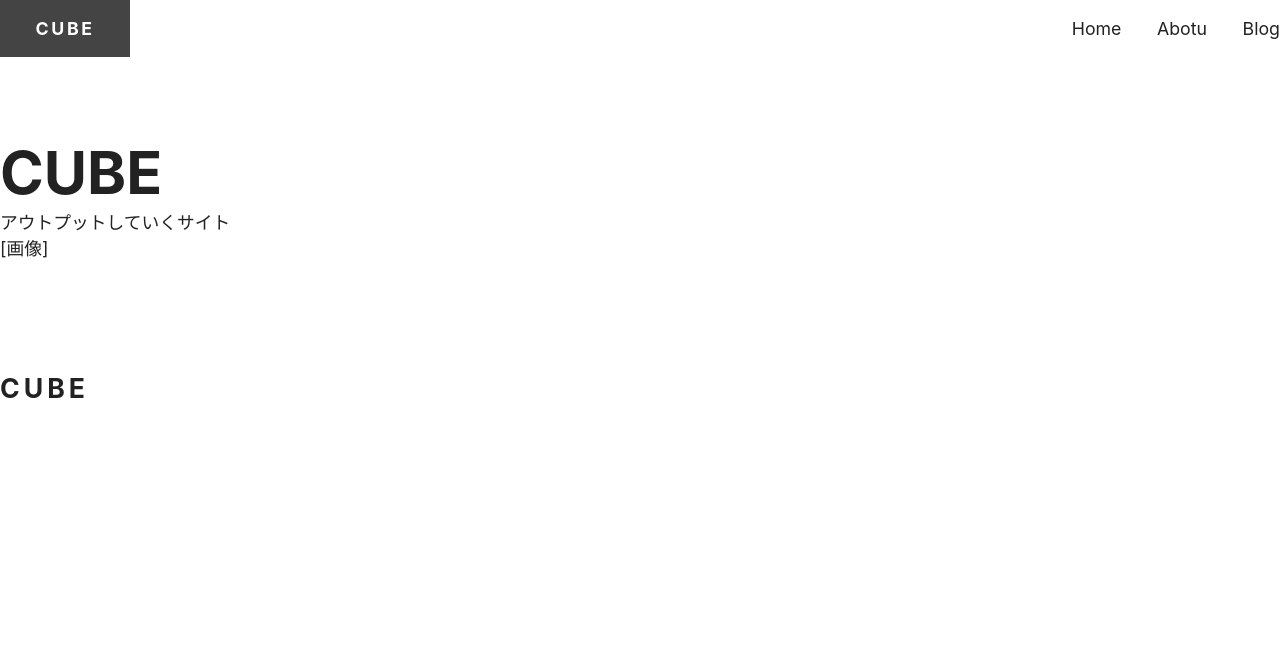
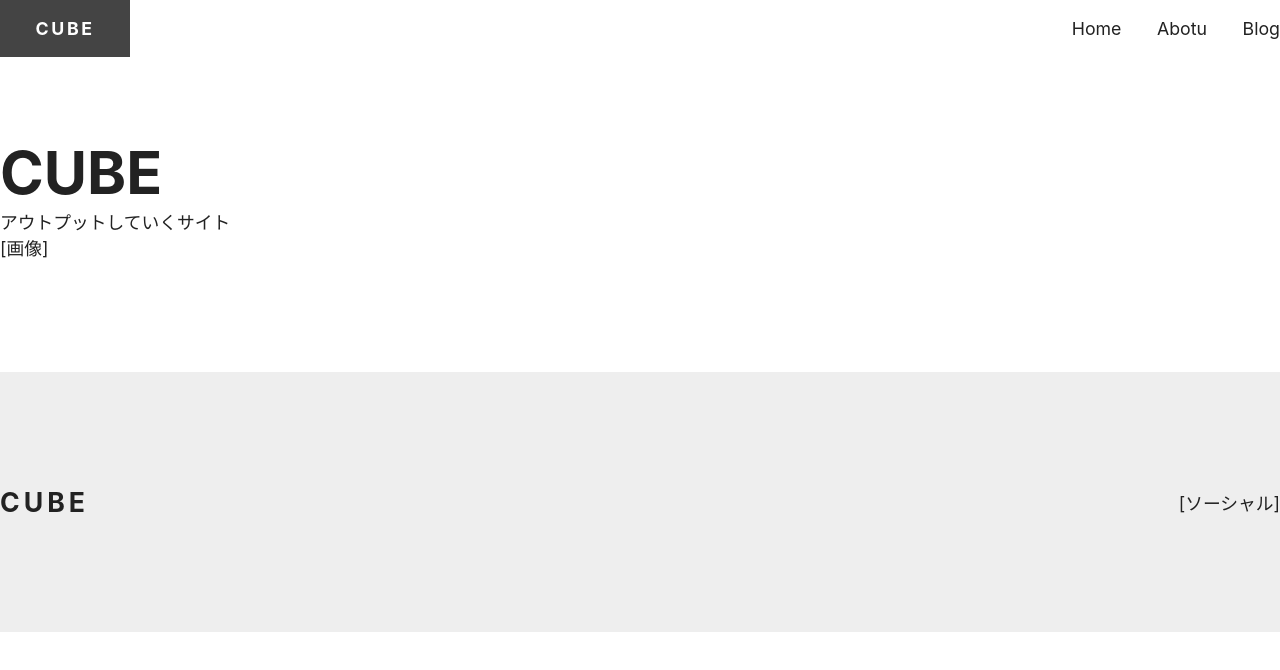
Before and after one commit to chameleon05119/blog, a Next.js app: page / in a window 1280 px wide. Shown: the top 670 px of the page. Built offline with nearby package versions, Linux system fonts and the light colour scheme.

Commit message:
フッターのスタイルを追加

```diff
--- a/components/footer.js
+++ b/components/footer.js
@@ -1,9 +1,13 @@
 import Logo from "@/components/logo";
+import style from "styles/footer.module.css";
 
 export default function Footer() {
   return (
-    <footer>
-      <Logo />
+    <footer className={style.wrapper}>
+      <div className={style.flexContainer}>
+        <Logo />
+        [ソーシャル]
+      </div>
     </footer>
   );
 }
--- /dev/null
+++ b/styles/footer.module.css
@@ -0,0 +1,9 @@
+.wrapper {
+  padding: var(--space-xl) 0;
+  background-color: var(--gray-10);
+}
+
+.flexContainer {
+  composes: sideBySideCenter from "styles/utils.module.css";
+  gap: 2em;
+}
```
